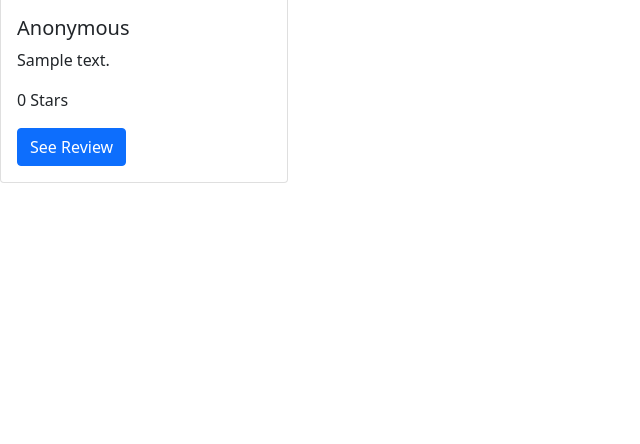
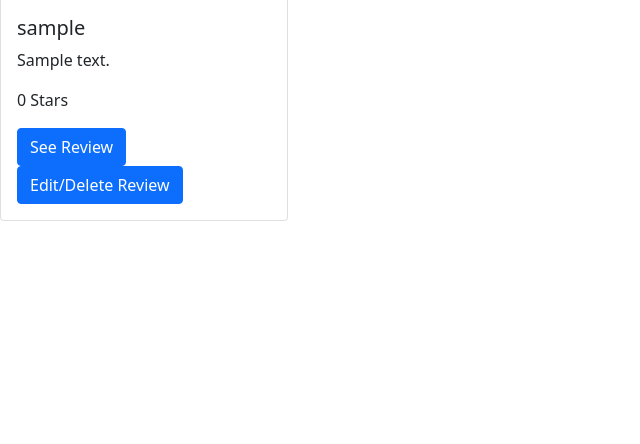
Before and after one commit to Guysteeleperkins/mojoyoga, a Django app: page /reviews/ in a window 1280 px wide. Shown: the part 209-653 px from the top of the page, without its empty margins (0-640 px from the left). Run offline with Django 4.2, Linux system fonts and the light colour scheme; a user stored in the database is signed in; tables that the repository leaves empty hold one stand-in row (values such as "Sample post").

Commit message:
Added edit review page and buttons to connect on reviews page

```diff
--- a/mojo_yoga/settings.py
+++ b/mojo_yoga/settings.py
@@ -29,7 +29,7 @@ TEMPLATES_DIR = os.path.join(BASE_DIR, 'templates')
 SECRET_KEY = os.environ.get('SECRET_KEY')
 
 # SECURITY WARNING: don't run with debug turned on in production!
-DEBUG = False
+DEBUG = True
 
 ALLOWED_HOSTS = ['8000-guysteeleperki-mojoyoga-xi80la2fw4x.ws.codeinstitute-ide.net', 'mojoyoga-f4267f7b0b57.herokuapp.com']
 
--- a/reviews/models.py
+++ b/reviews/models.py
@@ -8,16 +8,9 @@ class Review(models.Model):
     null = True if users want to stay anonymous
     """
     author = models.ForeignKey(User, on_delete=models.CASCADE, related_name="review_posts", null=True, blank=True)
-    is_anonymous = models.BooleanField(default=False)
     RATING_CHOICES = [(i, str(i)) for i in range(6)]
     rating = models.IntegerField(choices=RATING_CHOICES)
     content = models.TextField()
     image = CloudinaryField('image', blank=True, null=True)
     created_on = models.DateTimeField(auto_now_add=True)
     updated_on = models.DateTimeField(auto_now=True)
-
-    def get_author_name(self):
-        if self.is_anonymous or self.author is None:
-            return "Anonymous"
-        else:
-            return self.author.username
--- a/reviews/templates/reviews/leave_a_review.html
+++ b/reviews/templates/reviews/leave_a_review.html
@@ -8,9 +8,9 @@
         {{ form.rating }}<br>
         {{ form.content }}<br>
         {{ form.image }}<br>
-        <div>
+        <!-- <div>
             {{ form.is_anonymous }} <label for="id_is_anonymous">Hide username</label><br>
-        </div>
+        </div> -->
         <button type="submit" class="btn btn-primary">Submit Review</button>
     </form>
 {% else %}
--- a/reviews/templates/reviews/review_detail.html
+++ b/reviews/templates/reviews/review_detail.html
@@ -6,7 +6,7 @@
 <body>
     <div class="container text-center justify-content">
         <div class="card" style="width: 40rem;">
-            <h1 class="card-title">{{ review.get_author_name }}</h1>
+            <h1 class="card-title">{{ review.author }}</h1>
             <!-- Display the image if it exists -->
             {% if review.image %}
             <img src="{{ review.image.url }}" alt="Review image" style="max-width: 500px; height: auto;">
--- a/reviews/templates/reviews/reviews.html
+++ b/reviews/templates/reviews/reviews.html
@@ -12,10 +12,13 @@
         <img src="{{ review.image.url }}" alt="Review image" style="max-width: 300px; height: auto;">
         {% endif %}
         <div class="card-body">
-          <h5 class="card-title">{{ review.get_author_name }}</h5>
+          <h5 class="card-title">{{ review.author }}</h5>
           <p class="card-text">{{ review.content }}</p>
           <p>{{ review.rating }} Stars</p>
           <a href="{% url 'review_detail' review.pk %}" class="btn btn-primary">See Review</a>
+          {% if user.is_authenticated and review.author == user %}
+          <a href="{% url 'review_edit' review.pk %}" class="btn btn-primary">Edit/Delete Review</a>
+          {% endif %}
         </div>
         {% endfor %}
     </div>
--- a/reviews/urls.py
+++ b/reviews/urls.py
@@ -4,5 +4,6 @@ from . import views
 urlpatterns = [
     path('', views.ReviewList.as_view(), name='reviews'),
     path('<int:pk>', views.review_detail, name='review_detail'),
+    path('edit/<int:pk>', views.review_edit, name='review_edit'),
     path('leave-a-review/', views.LeaveReview.as_view(), name='leave_review'),
 ]
--- a/reviews/views.py
+++ b/reviews/views.py
@@ -4,6 +4,7 @@ from django.contrib import messages
 from django.urls import reverse_lazy
 from django.views.generic.edit import CreateView
 from .models import Review
+from .forms import ReviewForm
 # Create your views here.
 
 class ReviewList(generic.ListView):
@@ -11,20 +12,17 @@ class ReviewList(generic.ListView):
     template_name = 'reviews/reviews.html'
     paginate_by = 16
 
+    def get_queryset(self):
+        return Review.objects.all().order_by('-created_on')
+
 class LeaveReview(CreateView):
     model = Review
-    fields = ['rating', 'content', 'image', 'is_anonymous']
+    fields = ['rating', 'content', 'image',]
     template_name = 'reviews/leave_a_review.html'
     success_url = reverse_lazy('reviews')
 
     def form_valid(self, form):
-        is_anonymous = form.cleaned_data.get('is_anonymous')
-        if is_anonymous:
-            form.instance.author = None
-        else:
-            form.instance.author = self.request.user
-
-        print(f"Form data - is_anonymous: {is_anonymous}, Author: {form.instance.author}")
+        form.instance.author = self.request.user
         return super().form_valid(form)
 
 
@@ -45,21 +43,21 @@ def review_detail(request, pk):
     return render(request, 'reviews/review_detail.html', {'review': review})
 
 
-# def review_edit(request, pk):
-#     """
-#     view to edit reviews
-#     """
-#     review = get_object_or_404(Review, pk=pk)
+def review_edit(request, pk):
+    """
+    view to edit reviews
+    """
+    review = get_object_or_404(Review, pk=pk)
 
-#     if request.method == "POST":
-#         review_form = ReviewForm(request.POST, request.FILES, instance=review)
-#         if review_form.is_valid():
-#             review_form.save()
-#             messages.success(request, "Review updated!")
-#             return redirect('reviews')
-#         else:
-#             messages.error(request, "Error updating review!")
-#     else:
-#         review_form = ReviewForm(instance=review)
+    if request.method == "POST":
+        form = ReviewForm(request.POST, request.FILES, instance=review)
+        if form.is_valid():
+            form.save()
+            messages.success(request, "Review updated!")
+            return redirect('reviews')
+        else:
+            messages.error(request, "Error updating review!")
+    else:
+        form = ReviewForm(instance=review)
 
-#     return render(request, 'reviews/leave_a_review.html', {'review_form': review_form, 'review':review,})
+    return render(request, 'reviews/review_edit.html', {'form': form, 'review':review,})
```
Also changed, not shown: reviews/forms.py (added, +10 -0 lines), reviews/templates/reviews/review_edit.html (added, +45 -0 lines), reviews/migrations/0003_remove_review_is_anonymous.py (added), 1 other file.
